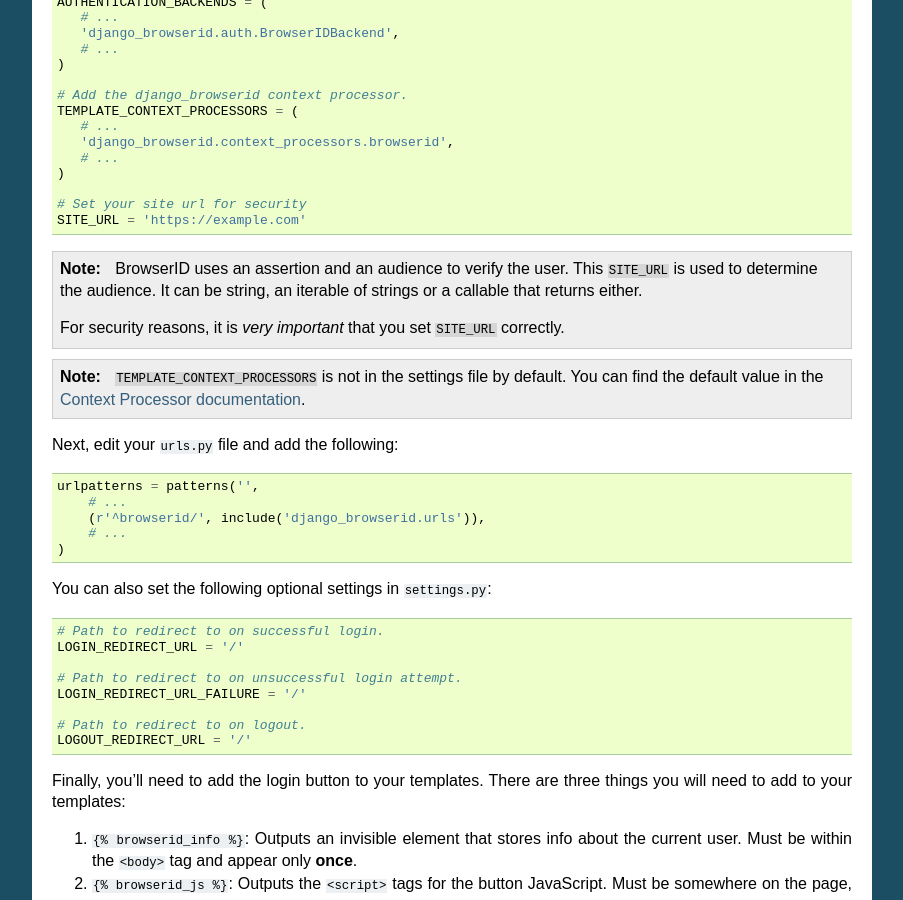
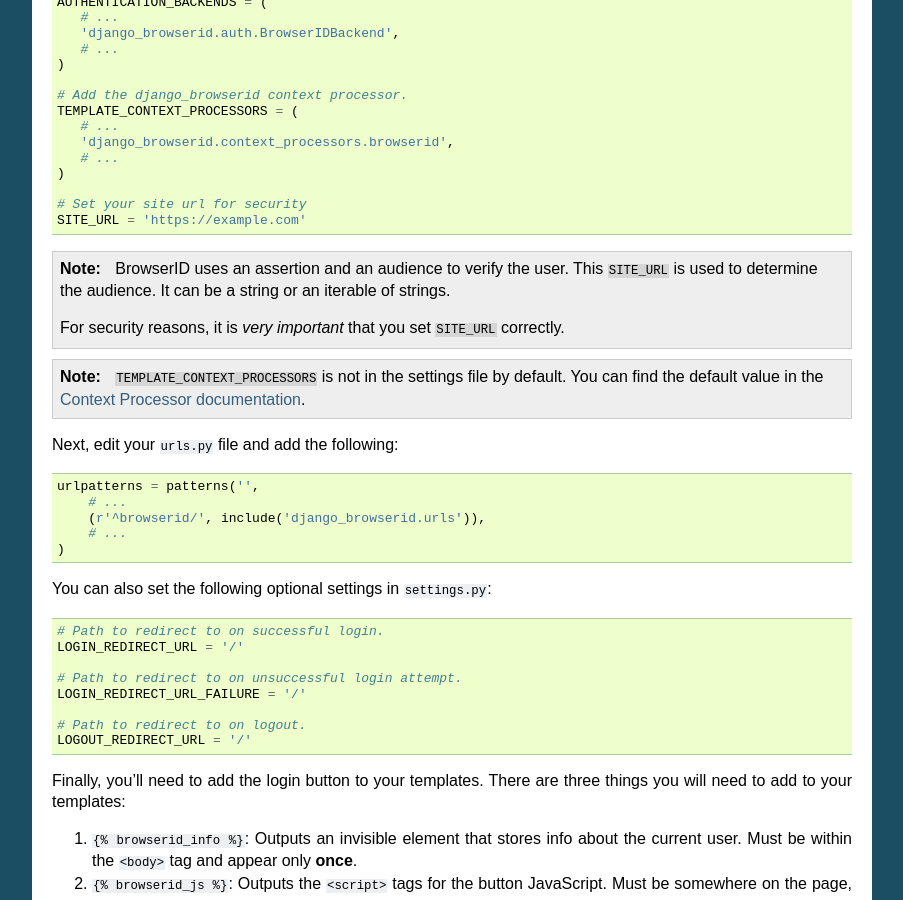
Before and after one commit to mozilla/django-browserid, a Sphinx documentation site: the page built from docs/setup.rst, in a window 1280 px wide and 900 px high, scrolled down 470 px. Shown: the whole window, without its empty margins (198-1101 px from the left). Built offline with Sphinx 7.4.7, drawn with Linux system fonts in a browser that asks for light colours.

Commit message:
Update docs.

```diff
--- a/docs/details/settings.rst
+++ b/docs/details/settings.rst
@@ -14,7 +14,7 @@ Core Settings
    Domain and protocol used to access your site. BrowserID uses this value to
    determine if an assertion was meant for your site.
 
-   Can be a string, an iterable of strings or a callable that returns either.
+   Can be a string or an iterable of strings.
 
    Note that this does not have to be a publicly accessible URL, so local URLs
    like ``localhost:8000`` or ``127.0.0.1`` are acceptable as long as they match
--- a/docs/setup.rst
+++ b/docs/setup.rst
@@ -39,8 +39,8 @@ To use ``django-browserid``, you'll need to make a few changes to your
     SITE_URL = 'https://example.com'
 
 .. note:: BrowserID uses an assertion and an audience to verify the user. This
-   ``SITE_URL`` is used to determine the audience. It can be string, an
-   iterable of strings or a callable that returns either.
+   ``SITE_URL`` is used to determine the audience. It can be a string or an
+   iterable of strings.
 
    For security reasons, it is
    *very important* that you set ``SITE_URL`` correctly.
```
